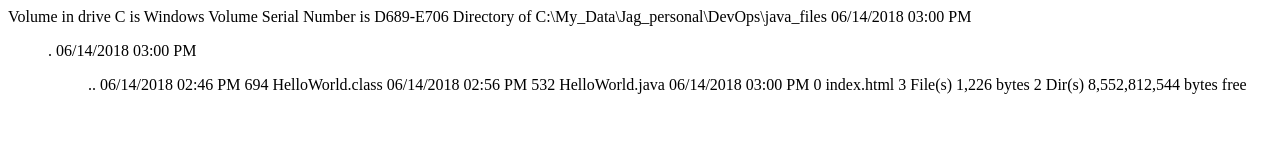
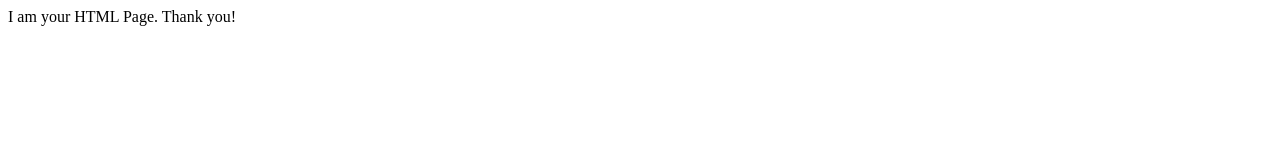
Before and after one commit to jaddhika/HelloWorld, a plain HTML site: page index.html in a window 1280 px wide. Drawn offline with Linux system fonts and the light colour scheme.

Commit message:
added changes to index.html

```diff
--- a/index.html
+++ b/index.html
@@ -1,12 +1,7 @@
- Volume in drive C is Windows
- Volume Serial Number is D689-E706
 
- Directory of C:\My_Data\Jag_personal\DevOps\java_files
-
-06/14/2018  03:00 PM    <DIR>          .
-06/14/2018  03:00 PM    <DIR>          ..
-06/14/2018  02:46 PM               694 HelloWorld.class
-06/14/2018  02:56 PM               532 HelloWorld.java
-06/14/2018  03:00 PM                 0 index.html
-               3 File(s)          1,226 bytes
-               2 Dir(s)   8,552,812,544 bytes free
+<html>
+<head><title>HTML</title></head>
+<body>
+	<p> I am your HTML Page. Thank you! </p>
+</body>
+</html>
```
